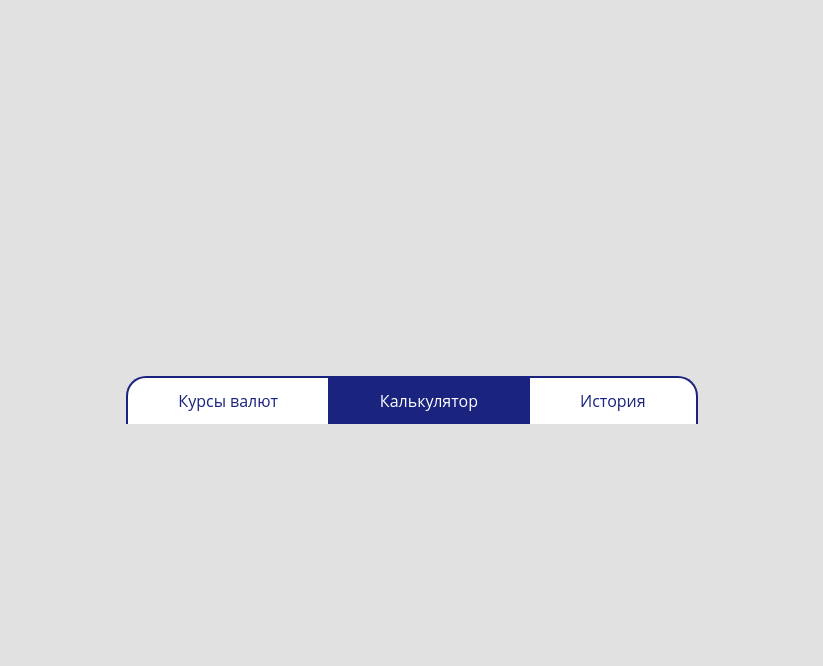
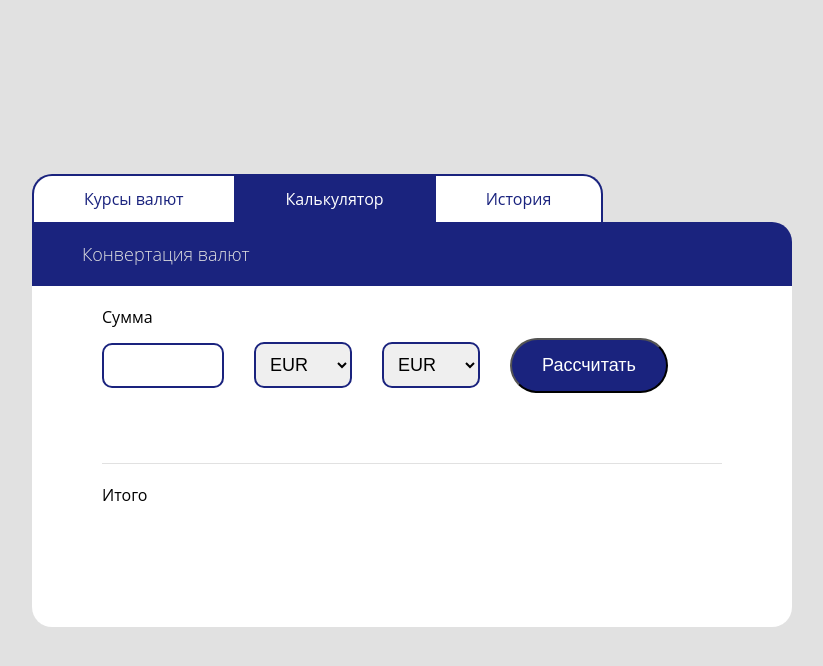
Before and after one commit to yacheckalin/simple-react-app, a React (Create React App) app: page / in a window 1280 px wide. Both pictures are taken after a click on the link "Калькулятор". Shown: the top 666 px of the page, without its empty margins (228-1051 px from the left). Built offline with nearby package versions, Linux system fonts and the light colour scheme; the HTML template or start-up script is replaced by a standard one.

Commit message:
added calculator form and context

```diff
--- /dev/null
+++ b/src/calculator/calculator-container.js
@@ -0,0 +1,66 @@
+import React from "react";
+import styled from "styled-components";
+
+import CalculatorFrom from "./calculator-form";
+import { useCurrencyContext } from "../currency/currency-context-provider";
+
+const StyledContainer = styled.div`
+  background-color: #e1e1e1;
+  width: 760px;
+  border-top-right-radius: 20px;
+  border-bottom-right-radius: 20px;
+  border-bottom-left-radius: 20px;
+  overflow: hidden;
+  .calc-header {
+    display: flex;
+    background-color: #1a237e;
+    color: #e1e1e1;
+    font-family: "Open Sans", sans-serif;
+    font-size: 18px;
+    font-weight: 300;
+    padding: 20px 50px;
+  }
+
+  .calc-body {
+    background-color: white;
+  }
+  .calc-body p {
+    margin: 0;
+    padding: 20px 0 10px;
+    font-family: "Open Sans", sans-serif;
+  }
+  .calc-row {
+    padding: 0 0 70px;
+    margin: 0 70px;
+    p.calc-result {
+      font-size: 30px;
+      font-family: "Open Sans", sans-serif;
+      padding: 0;
+      margin: 0;
+    }
+  }
+  .calc-row:first-child {
+    border-bottom: 1px solid #e1e1e1;
+  }
+`;
+
+const CalculatorContainer = () => {
+  const { exchangeSummary } = useCurrencyContext();
+  return (
+    <StyledContainer className="calc-container">
+      <div className="calc-header">Конвертация валют</div>
+      <div className="calc-body">
+        <div className="calc-row">
+          <p>Сумма</p>
+          <CalculatorFrom />
+        </div>
+        <div className="calc-row">
+          <p>Итого</p>
+          <p className="calc-result">{exchangeSummary}&nbsp;</p>
+        </div>
+      </div>
+    </StyledContainer>
+  );
+};
+
+export default CalculatorContainer;
--- /dev/null
+++ b/src/calculator/calculator-form.js
@@ -0,0 +1,74 @@
+import React, { useState } from "react";
+import styled from "styled-components";
+
+import { useCurrencyContext } from "../currency/currency-context-provider";
+
+const Form = styled.form`
+  button {
+    background-color: #1a237e;
+    border-radius: 30px;
+    color: white;
+    padding: 15px 30px;
+    font-size: 18px;
+    :focus {
+      outline: none;
+    }
+  }
+
+  input,
+  select {
+    max-width: 98px;
+    width: 100%;
+    border-radius: 10px;
+    border: 2px solid #1a237e;
+    padding: 10px;
+    color: back;
+    font-size: 18px;
+    margin-right: 30px;
+    :focus {
+      outline: none;
+    }
+  }
+`;
+
+const CalculatorForm = () => {
+  const [exchangeOne, setExchangeOne] = useState("USD");
+  const [exchangeTwo, setExchangeTwo] = useState("AUD");
+
+  const { currencyList, calculateExchange } = useCurrencyContext();
+  return (
+    <Form>
+      <input type="text" />
+      <select
+        defaultValue={exchangeOne}
+        onChange={(e) => setExchangeOne(e.target.value)}
+      >
+        {currencyList.map((item, index) => (
+          <option key={index} value={item}>
+            {item}
+          </option>
+        ))}
+      </select>
+      <select
+        defaultValue={exchangeTwo}
+        onChange={(e) => setExchangeTwo(e.target.value)}
+      >
+        {currencyList.map((item, index) => (
+          <option key={index} value={item}>
+            {item}
+          </option>
+        ))}
+      </select>
+      <button
+        onClick={(e) => {
+          calculateExchange(exchangeOne, exchangeTwo);
+          e.preventDefault();
+        }}
+      >
+        Рассчитать
+      </button>
+    </Form>
+  );
+};
+
+export default CalculatorForm;
--- /dev/null
+++ b/src/calculator/helpers.js
@@ -0,0 +1,3 @@
+export const getExchangeRate = ({ data, first, second }) => {
+  console.log(first, second, data);
+};
--- /dev/null
+++ b/src/calculator/index.js
@@ -0,0 +1 @@
+export { default } from "./calculator-container";
--- a/src/currency/currency-container.js
+++ b/src/currency/currency-container.js
@@ -16,11 +16,6 @@ const Table = styled.table`
   thead {
     background-color: #1a237e;
   }
-
-  tr:hover {
-    background-color: #e1e1e1;
-  }
-
   th,
   td {
     padding: 20px 0;
--- a/src/currency/currency-context-provider.js
+++ b/src/currency/currency-context-provider.js
@@ -1,6 +1,8 @@
-import React, { useContext, useState } from "react";
+import React, { useContext, useState, useEffect } from "react";
 
-export const CurrencyContext = React.createContext();
+import { getExchangeRate } from "../calculator/helpers";
+
+export const CurrencyContext = React.createContext({ currencyList: [] });
 export const useCurrencyContext = () => useContext(CurrencyContext);
 
 let currencyData = [
@@ -65,9 +67,22 @@ let currencyData = [
     }).format(Date.now()),
   },
 ];
+let currencyListSet = new Set();
 
 const CurrencyContextProvider = ({ children }) => {
   const [data, setData] = useState(currencyData);
+  const [currencyList, setCurrencyList] = useState([]);
+  const [exchangeSummary, setExchangeSummary] = useState(null);
+
+  useEffect(() => {
+    currencyData.forEach(({ asset }) => {
+      const [first, second] = asset.split("/");
+      console.log(first, second);
+      currencyListSet.add(first);
+      currencyListSet.add(second);
+    });
+    setCurrencyList([...currencyListSet.values()]);
+  }, []);
 
   const handleFavoriteChange = (index) => {
     if (currencyData[index]) {
@@ -75,9 +90,21 @@ const CurrencyContextProvider = ({ children }) => {
       setData([...currencyData.sort((a, b) => b.favorite - a.favorite)]);
     }
   };
+
+  const handleExchangeCalculation = ({ first, second, sum }) => {
+    const rate = getExchangeRate({ data, first, second });
+    setExchangeSummary(Number.parseFloat(rate * sum).toPrecision(4));
+  };
+
   return (
     <CurrencyContext.Provider
-      value={{ data, setFavorite: handleFavoriteChange }}
+      value={{
+        data,
+        setFavorite: handleFavoriteChange,
+        currencyList,
+        calculateExchange: handleExchangeCalculation,
+        exchangeSummary,
+      }}
     >
       {children}
     </CurrencyContext.Provider>
--- a/src/tab-container.js
+++ b/src/tab-container.js
@@ -3,6 +3,8 @@ import styled from "styled-components";
 
 import CurrencyContainer from "./currency";
 import CurrencyContextProvider from "./currency/currency-context-provider";
+
+import CalculatorContainer from "./calculator";
 
 const Container = styled.div`
   display: flex;
@@ -89,6 +91,12 @@ const TabsContainer = () => {
             <CurrencyContainer />
           </CurrencyContextProvider>
         )}
+
+        {tabName === "calculator" && (
+          <CurrencyContextProvider>
+            <CalculatorContainer />
+          </CurrencyContextProvider>
+        )}
       </div>
     </Container>
   );
```
